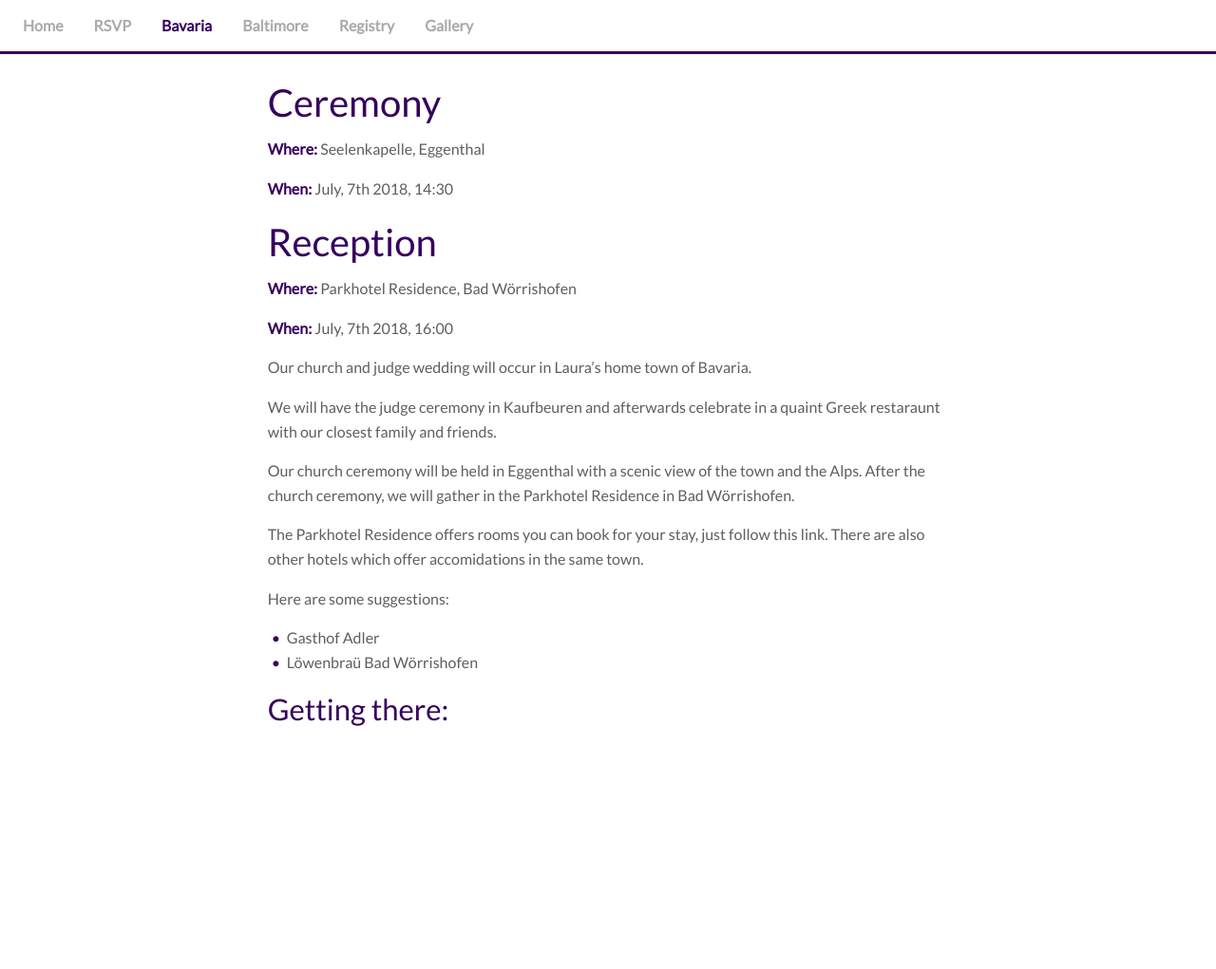
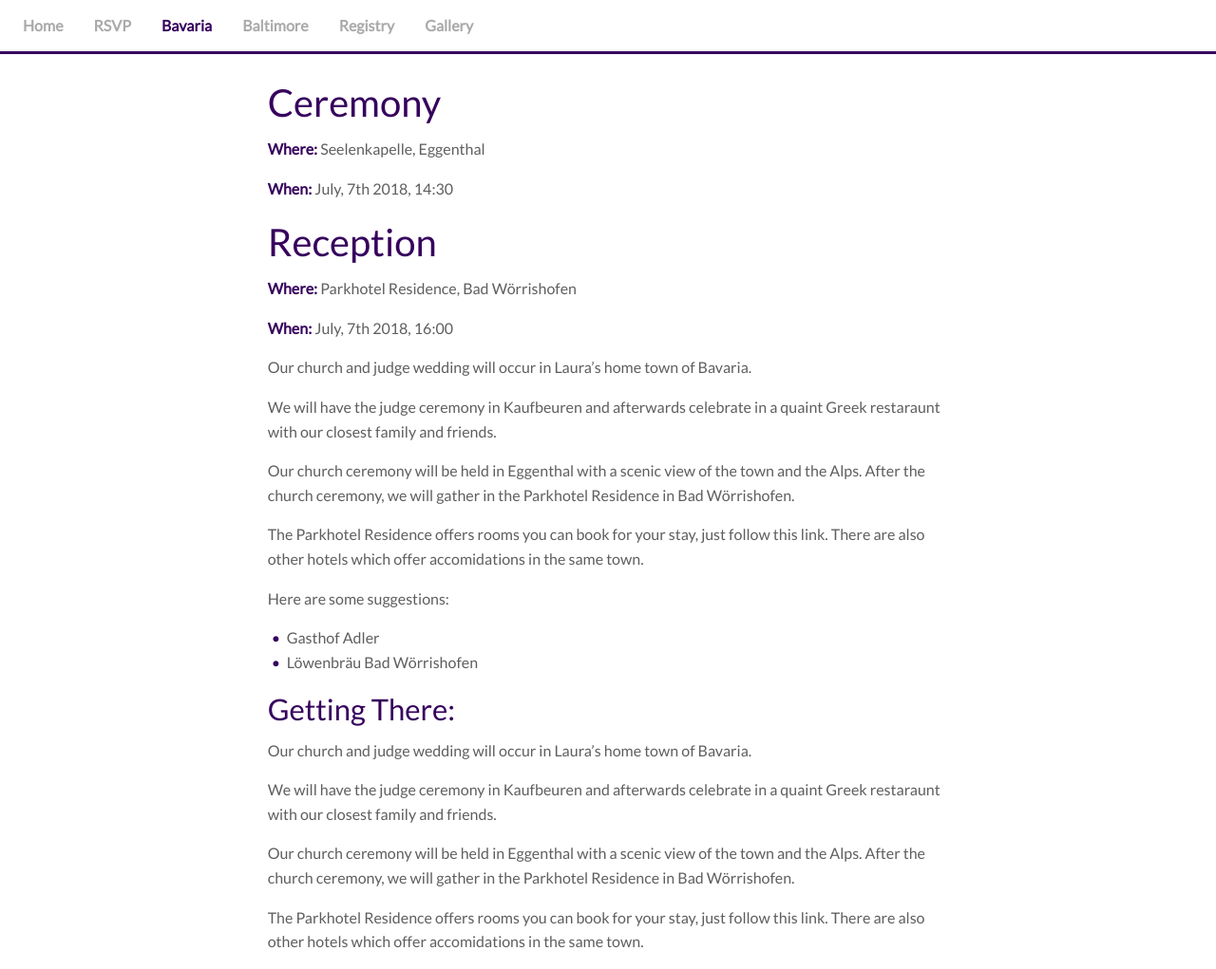
Before and after one commit to matt-de-young/foreverdeyoungs, a Jekyll site: the page built from bavaria.md, in a window 1280 px wide and 1021 px high. Shown: the whole window at 95% size. Built offline with Jekyll 4.4.1, drawn with Linux system fonts in a browser that asks for light colours; nearby versions of some CDN libraries; some web fonts are replaced.

Commit message:
Added content

```diff
--- a/bavaria.md
+++ b/bavaria.md
@@ -10,7 +10,7 @@ navigation_weight: 2
 **When:** July, 7th 2018, 14:30
 
 ## Reception ##
-**Where:** Parkhotel Residence,  Bad Wörrishofen
+**Where:** Parkhotel Residence, Bad Wörrishofen
 
 **When:** July, 7th 2018, 16:00
 
@@ -24,6 +24,14 @@ The Parkhotel Residence offers rooms you can book for your stay, just follow thi
 
 Here are some suggestions:
 * Gasthof Adler
-* Löwenbraü Bad Wörrishofen
+* Löwenbräu Bad Wörrishofen
 
-### Getting there: ###
+### Getting There: ###
+
+Our church and judge wedding will occur in Laura's home town of Bavaria.
+
+We will have the judge ceremony in Kaufbeuren and afterwards celebrate in a quaint Greek restaraunt with our closest family and friends.
+
+Our church ceremony will be held in Eggenthal with a scenic view of the town and the Alps. After the church ceremony, we will gather in the Parkhotel Residence in Bad Wörrishofen.
+
+The Parkhotel Residence offers rooms you can book for your stay, just follow this link. There are also other hotels which offer accomidations in the same town.
```
Also changed, not shown: baltimore.md (+14 -0 lines).
